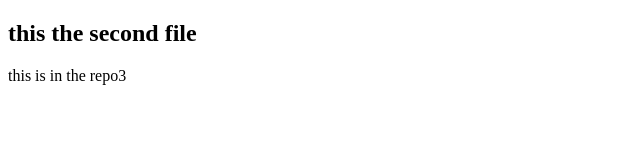
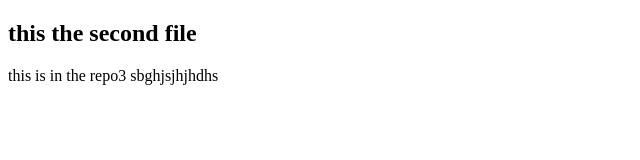
Before and after one commit to Vedpatel77/repo3, a plain HTML site: page second.html in a window 1280 px wide. Shown: the whole page, without its empty margins (0-640 px from the left). Drawn offline with Linux system fonts and the light colour scheme.

Commit message:
this comment for the second upgrade

```diff
--- a/second.html
+++ b/second.html
@@ -9,5 +9,6 @@
 <body>
     <h2>this the second file</h2>
     this is in the repo3
+    sbghjsjhjhdhs
 </body>
 </html>
```
